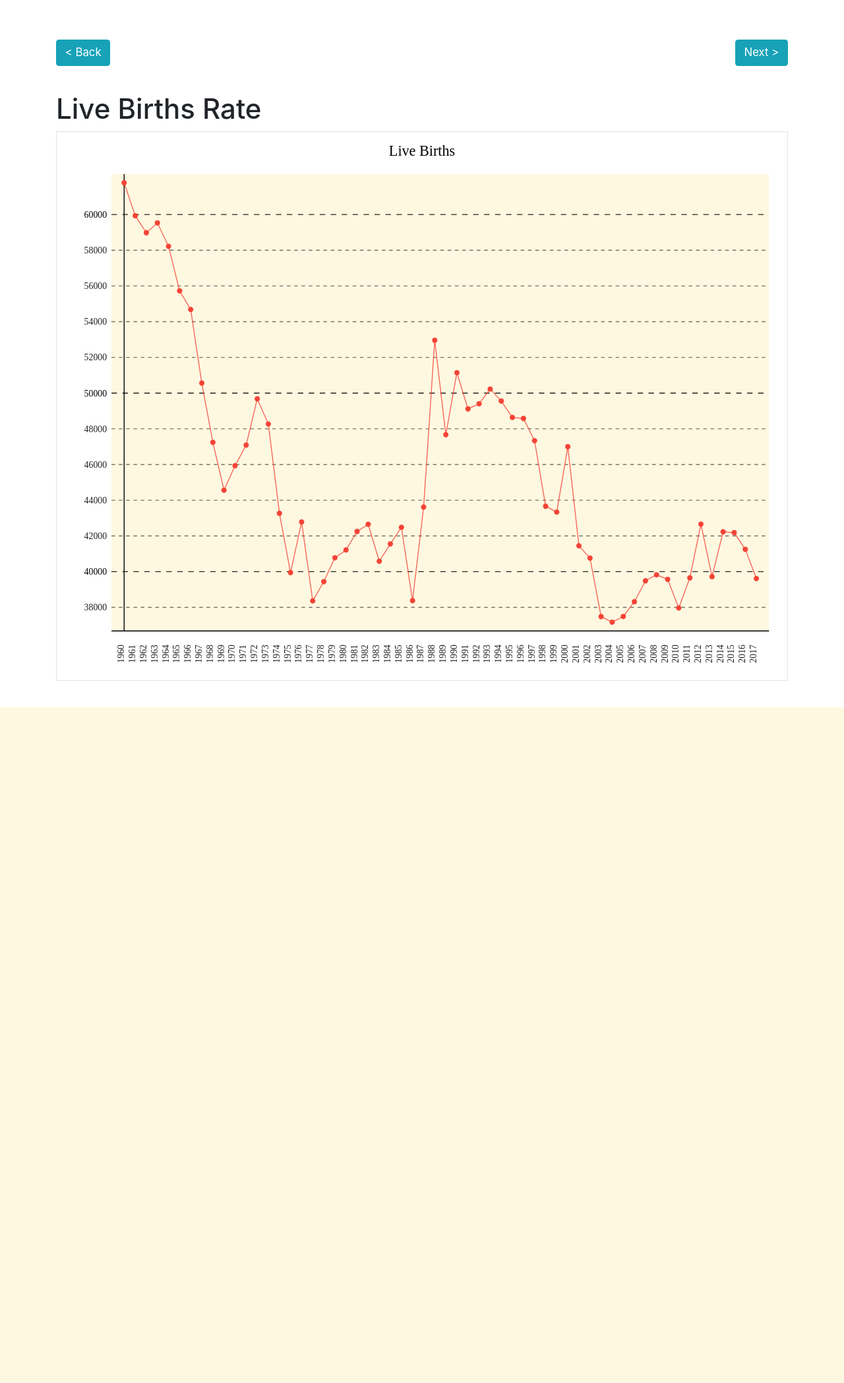
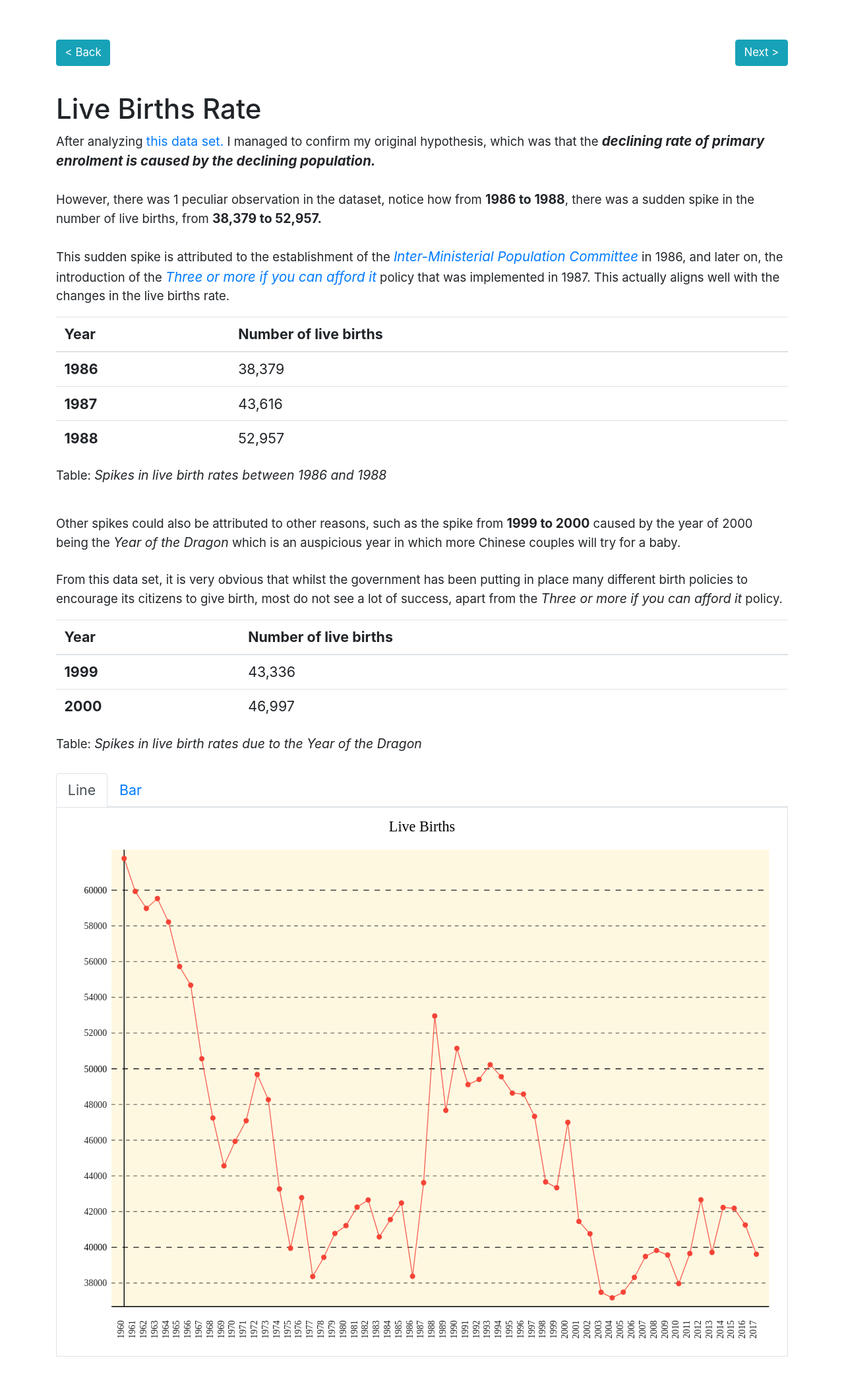
Before and after one commit to woojiahao/pds-analysis, a Flask app: page /live-births-rate in a window 1280 px wide. Shown: the part 64-2160 px from the top of the page at 66% size. Before the commit the page ends 1136 px from the top, so only its background shows below. Run offline with Flask 2, Linux system fonts and the light colour scheme; parts of the project's set-up code (start-up, migrations or seed data) failed here and were passed over; some libraries are stand-ins or nearby versions; some web fonts are replaced.

Commit message:
completed the live births page

```diff
--- a/app/__init__.py
+++ b/app/__init__.py
@@ -18,5 +18,6 @@ enrolment.plot_line_graph(Genders.BOTH)
 
 live_births = LiveBirthRate(db.engine)
 live_births.plot_line_graph()
+live_births.plot_bar_graph()
 
 from app import routes
--- a/app/routes.py
+++ b/app/routes.py
@@ -6,7 +6,7 @@ from app import app
 @app.route('/')
 @app.route('/home')
 def home():
-	return render_template('home.html', page='Home')
+	return render_template('home.html', page='Introduction')
 
 
 @app.route('/effects')
--- a/app/static/css/styles.css
+++ b/app/static/css/styles.css
@@ -27,3 +27,7 @@ ol li:not(:last-child) {
 h3 {
     margin-top: 30px;
 }
+
+.gallery {
+    margin-top: 30px;
+}
--- a/app/templates/base.html
+++ b/app/templates/base.html
@@ -24,6 +24,22 @@
 			crossorigin="anonymous"></script>
 </head>
 <body>
+<script>
+    function switchPlots(toSwitch) {
+        const navItems = document.querySelectorAll('.gallery .nav-item a');
+        const plots = document.querySelectorAll('.charts .plot');
+        for (let i = 0; i < plots.length; i++) {
+            plots[i].style.display = 'none';
+        }
+        document.querySelector('#' + toSwitch).style.display = "block";
+
+        for (let i = 0; i < navItems.length; i++) {
+            navItems[i].classList.remove('active');
+        }
+        document.querySelector('#' + toSwitch + '-tab').classList.add('active');
+    }
+</script>
+
 <nav class="navbar navbar-expand-sm navbar-light justify-content-end"
 	 style="background-color: #e3f2fd;">
 	<ul class="navbar-nav">
--- a/app/templates/live_births.html
+++ b/app/templates/live_births.html
@@ -10,12 +10,107 @@
 	</div>
 {% endblock %}
 {% block content %}
+	<p>
+		After analyzing <a href="https://data.gov.sg/dataset/births-and-fertility-annual"
+						   target="_blank">this data set.</a> I managed to confirm my original hypothesis, which
+		was that the <strong><em>declining rate of primary enrolment is caused by the declining
+		population.</em></strong>
+		<br>
+		<br>
+		However, there was 1 peculiar observation in the dataset, notice how from <strong>1986
+		to 1988</strong>, there was a sudden spike in the number of live births, from <strong>38,379
+		to 52,957.</strong>
+		<br>
+		<br>
+		This sudden spike is attributed to the establishment of the
+		<a href="https://www.msf.gov.sg/publications/Pages/Inter-Ministerial-Committee-(IMC)-Report-on-the-Ageing-Population-1999.aspx"
+		   target="_blank"><em>Inter-Ministerial Population Committee</em></a> in 1986, and later on, the
+		introduction of the <a href="http://eresources.nlb.gov.sg/history/events/1d106f7e-aca1-4c0e-ac7a-d35d0772707d"
+							   target="_blank"><em>Three or more if you can afford it</em></a>
+		policy that was implemented in 1987. This actually aligns well with the changes in the live births rate.
+	</p>
+	<table class="table">
+		<thead>
+		<tr>
+			<th scope="col">Year</th>
+			<th scope="col">Number of live births</th>
+		</tr>
+		</thead>
+		<tbody>
+		<tr>
+			<th scope="row">1986</th>
+			<td>38,379</td>
+		</tr>
+		<tr>
+			<th scope="row">1987</th>
+			<td>43,616</td>
+		</tr>
+		<tr>
+			<th scope="row">1988</th>
+			<td>52,957</td>
+		</tr>
+		</tbody>
+	</table>
+	<p>Table: <em>Spikes in live birth rates between 1986 and 1988</em></p>
+	<br>
+	<p>
+		Other spikes could also be attributed to other reasons, such as the spike from <strong>1999 to 2000</strong>
+		caused by the year of 2000 being the <em>Year of the Dragon</em> which is an auspicious year in which more
+		Chinese couples will try for a baby.
+		<br>
+		<br>
+		From this data set, it is very obvious that whilst the government has been putting in place many different
+		birth policies to encourage its citizens to give birth, most do not see a lot of success, apart from the
+		<em>Three or more if you can afford it</em> policy.
+	</p>
+
+	<table class="table">
+		<thead>
+		<tr>
+			<th scope="col">Year</th>
+			<th scope="col">Number of live births</th>
+		</tr>
+		</thead>
+		<tbody>
+		<tr>
+			<th scope="row">1999</th>
+			<td>43,336</td>
+		</tr>
+		<tr>
+			<th scope="row">2000</th>
+			<td>46,997</td>
+		</tr>
+		</tbody>
+	</table>
+	<p>Table: <em>Spikes in live birth rates due to the Year of the Dragon</em></p>
+
 	<div class="gallery">
+		<ul class="nav nav-tabs">
+			<li class="nav-item">
+				<a onclick="switchPlots('line')"
+				   id="line-tab"
+				   class="nav-link active"
+				   href="#">Line</a>
+			</li>
+			<li class="nav-item">
+				<a onclick="switchPlots('bar')"
+				   id="bar-tab"
+				   class="nav-link"
+				   href="#">Bar</a>
+			</li>
+		</ul>
 		<div class="charts">
 			<figure class="border plot"
 					id="line">
 				<embed type="image/svg+xml"
 					   src="{{ url_for('static', filename='images/plots/live_birth_line.svg') }}"/>
 			</figure>
+			<figure class="border plot"
+					id="bar"
+					style="display: none;">
+				<embed type="image/svg+xml"
+					   src="{{ url_for('static', filename='images/plots/live_birth_bar.svg') }}"/>
+			</figure>
 		</div>
+	</div>
 {% endblock %}
```
Also changed, not shown: app/templates/effects.html (+3 -26 lines), app/templates/hypothesis.html (+4 -4 lines), plotting/live_birth_rates.py (+12 -2 lines), app/static/images/plots/enrolment_both.svg, app/static/images/plots/enrolment_female.svg, app/static/images/plots/enrolment_male.svg, app/static/images/plots/live_birth_bar.svg (added), app/static/images/plots/live_birth_line.svg.
